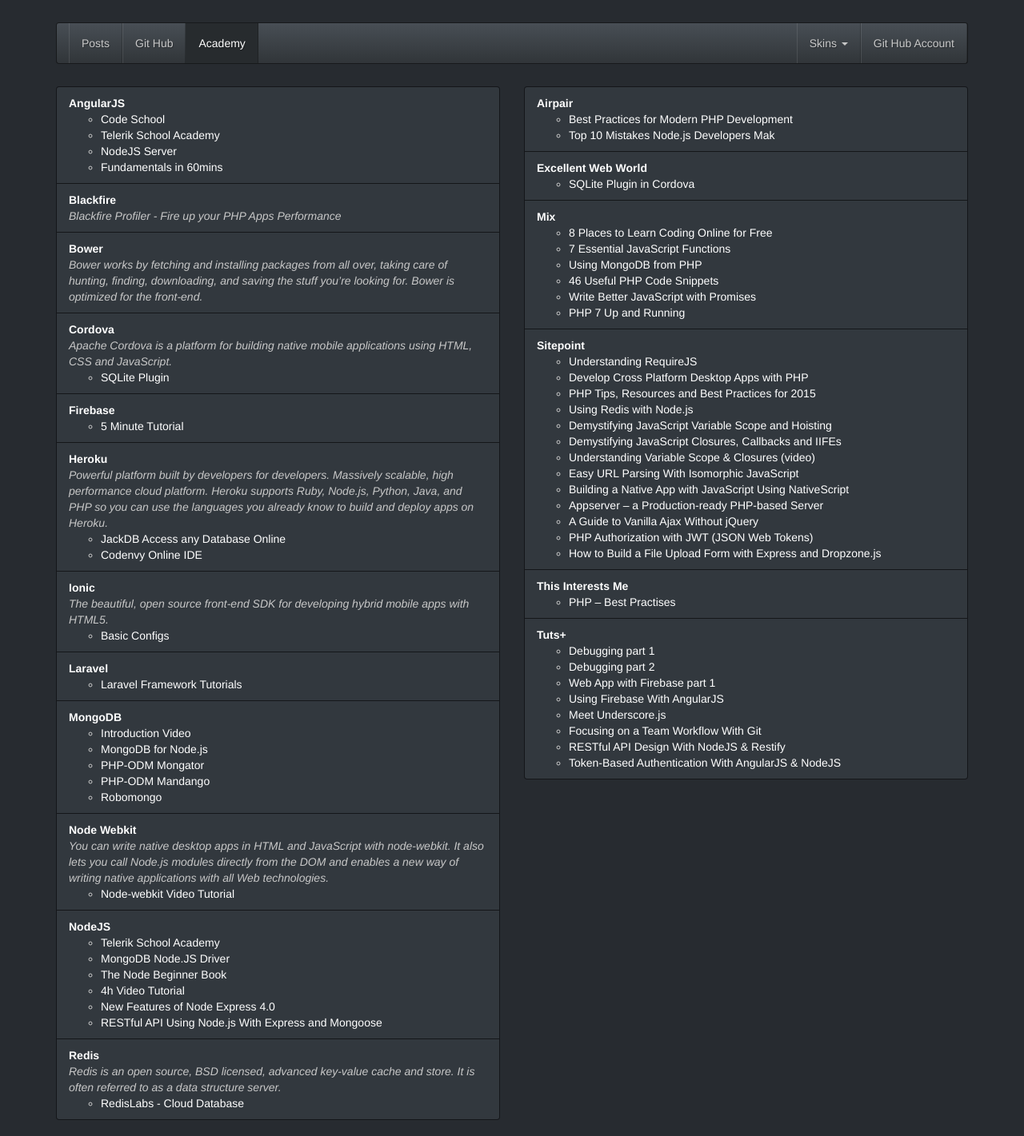
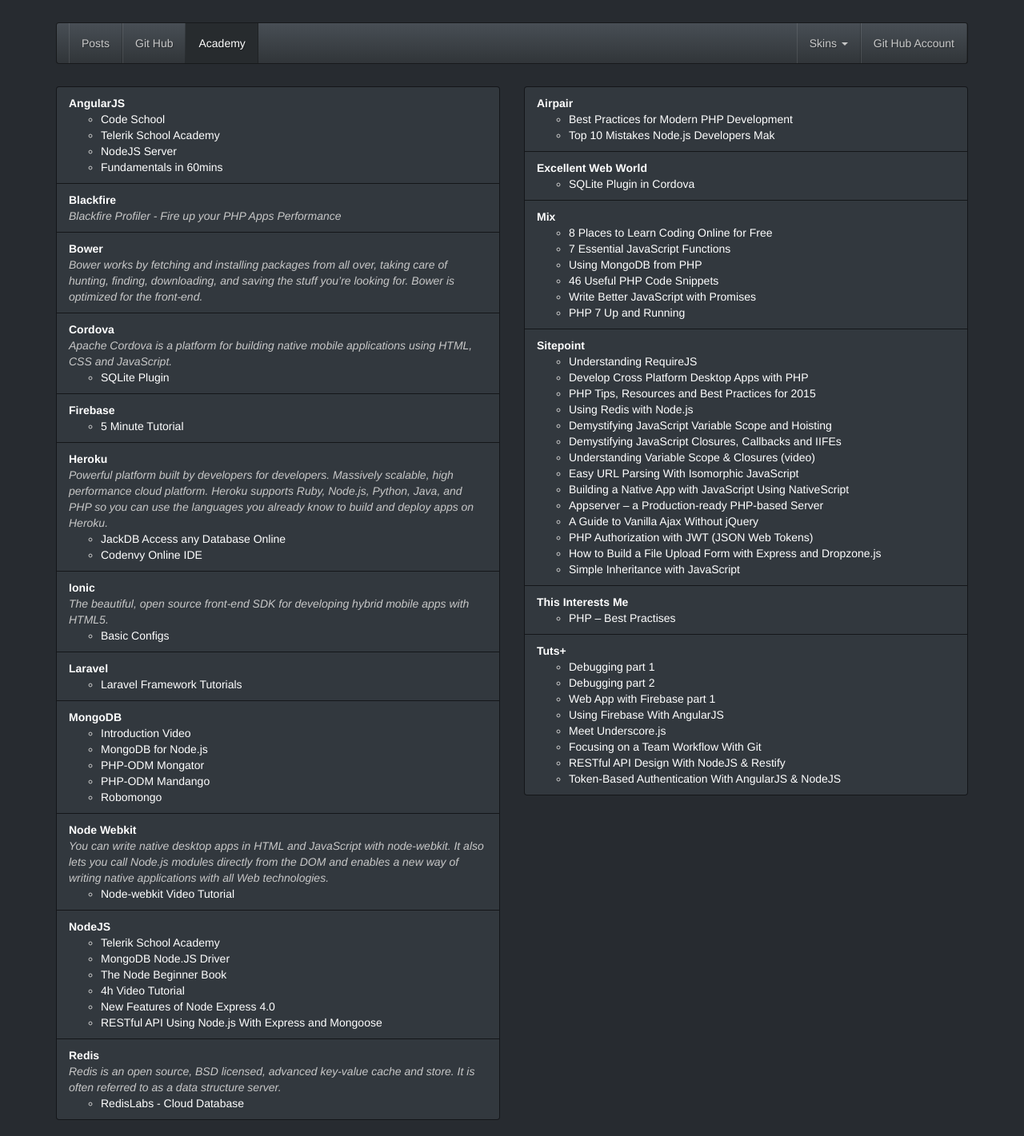
Before and after one commit to donvercety/donvercety.github.io, a Jekyll site: the page built from academy.html, in a window 1280 px wide. Shown: the whole page at 80% size. Built offline with Jekyll 4.4.1, drawn with Linux system fonts in a browser that asks for light colours; nearby versions of some CDN libraries.

Commit message:
Simple Inheritance with JavaScript

```diff
--- a/_data/academy.yml
+++ b/_data/academy.yml
@@ -261,6 +261,9 @@
     - name: 'How to Build a File Upload Form with Express and Dropzone.js'
       link: 'http://www.sitepoint.com/file-upload-form-express-dropzone-js/'
 
+    - name: 'Simple Inheritance with JavaScript'
+      link: 'http://www.sitepoint.com/simple-inheritance-javascript/'
+
   # - - - - - - - - - - - - - - - - - - - - - - - - - - - - - - - - - - - - - - - - - - - - - - - - - -
   # :: Excellent Web World
   # - - - - - - - - - - - - - - - - - - - - - - - - - - - - - - - - - - - - - - - - - - - - - - - - - -
```
